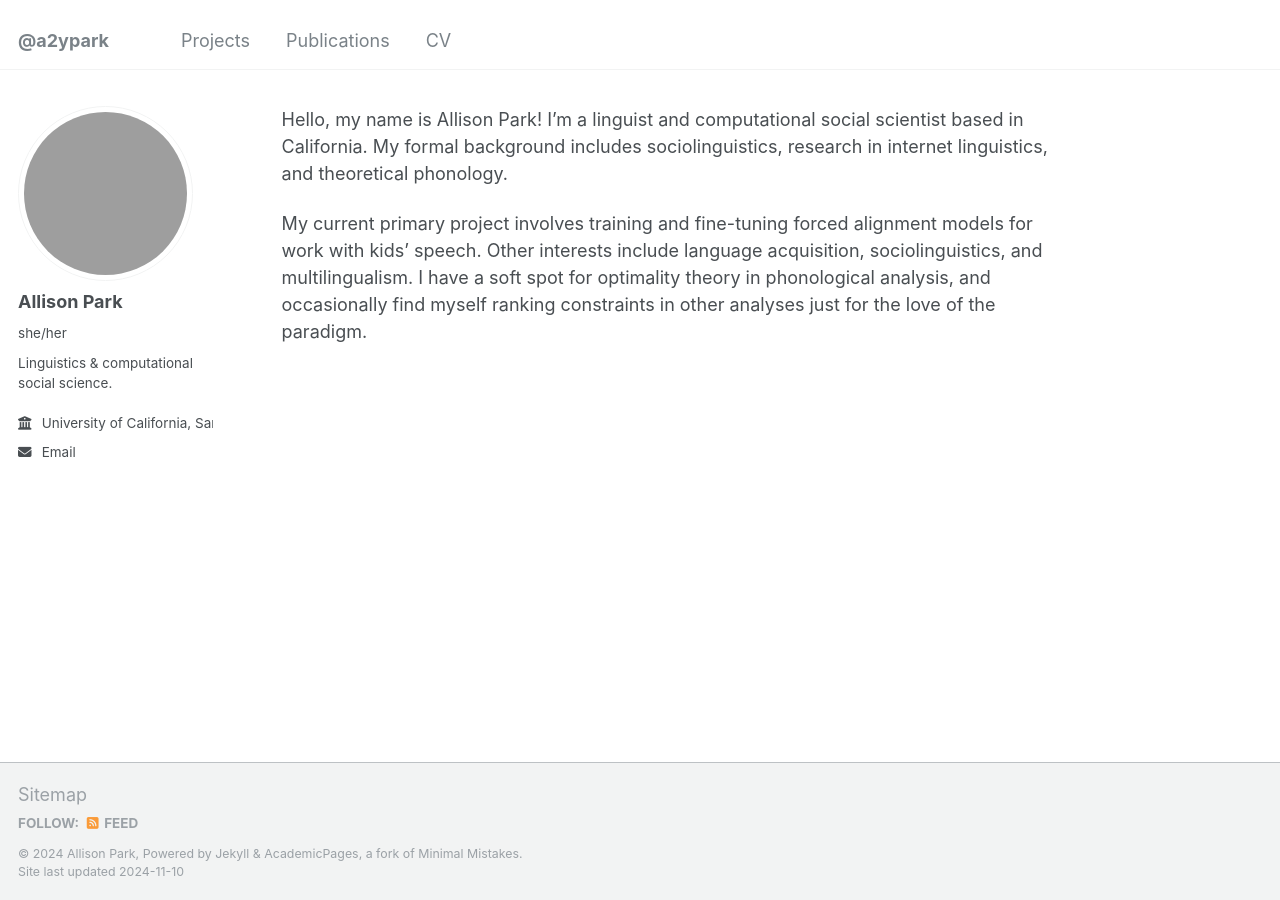
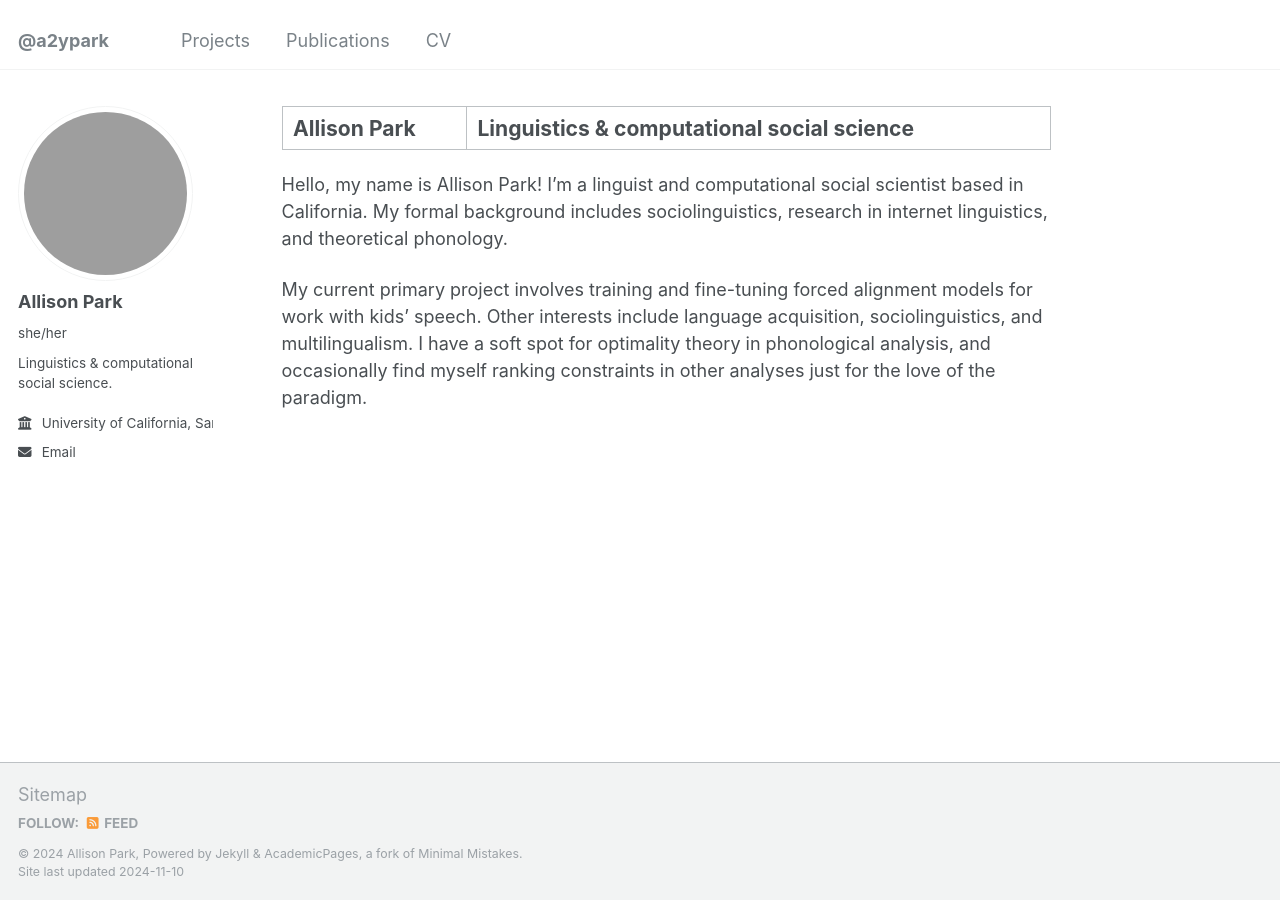
Before and after one commit to a2ypark/a2ypark.github.io, a Jekyll site: the page built from _pages/about.md, in a window 1280 px wide. Built offline with Jekyll 4.4.1, drawn with Linux system fonts in a browser that asks for light colours; our own code applies the rules of GitHub Pages for plain Markdown files; grey boxes are pictures that could not be loaded.

Commit message:
Update about.md

```diff
--- a/_pages/about.md
+++ b/_pages/about.md
@@ -1,3 +1,11 @@
+---
+permalink: /
+title: "Allison Park | Linguistics & computational social science"
+author_profile: true
+redirect_from:
+  - /about/
+  - /about.html
+---
 Hello, my name is Allison Park! I'm a linguist and computational social scientist based in California. My formal background includes sociolinguistics, research in internet linguistics, and theoretical phonology.
 
 My current primary project involves training and fine-tuning forced alignment models for work with kids' speech. Other interests include language acquisition, sociolinguistics, and multilingualism. I have a soft spot for optimality theory in phonological analysis, and occasionally find myself ranking constraints in other analyses just for the love of the paradigm.
```
